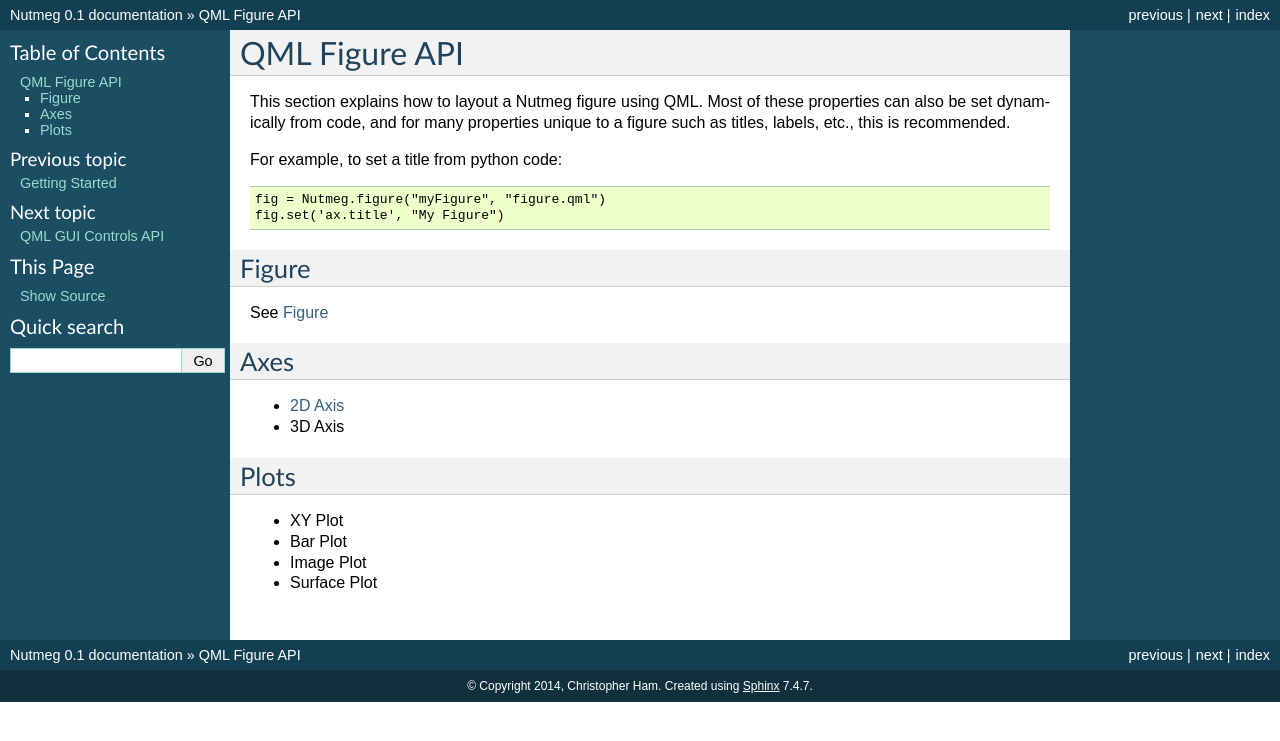
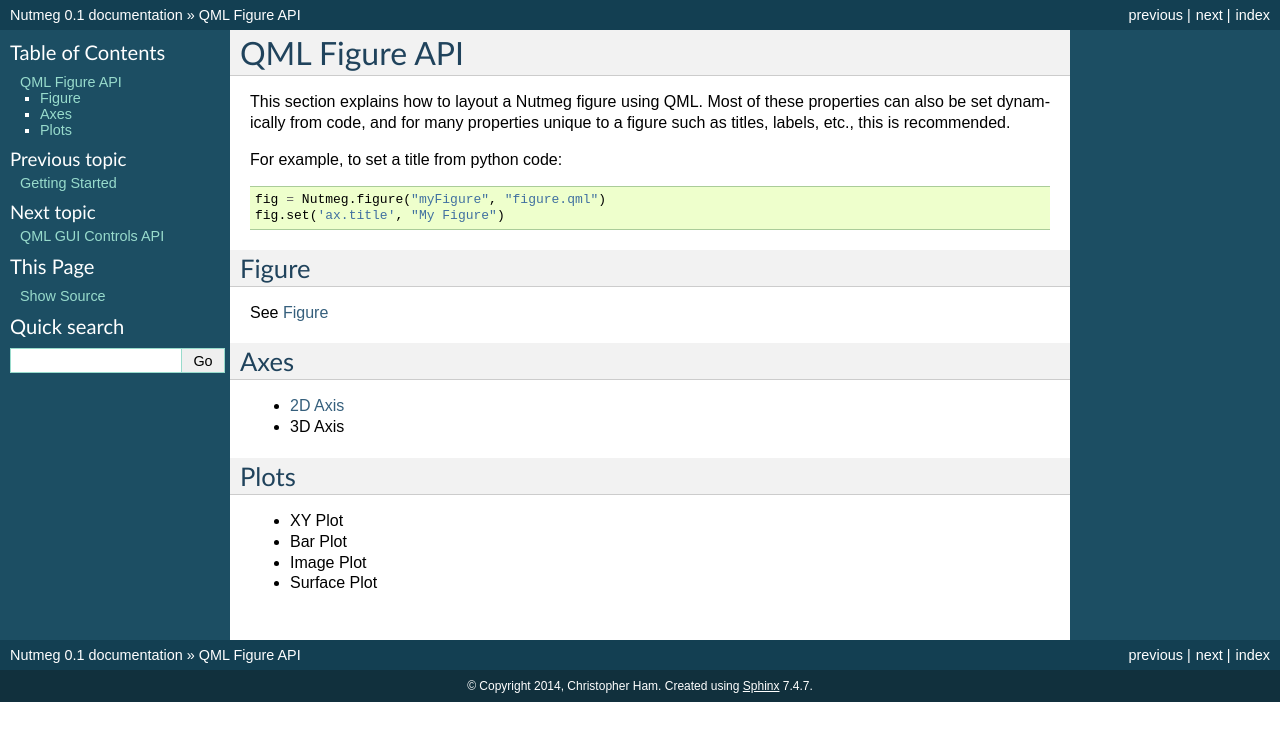
Before and after one commit to kitizz/nutmeg, a Sphinx documentation site: the page built from doc/qml_figures.rst, in a window 1280 px wide. Shown: the top 741 px of the page. Built offline with Sphinx 7.4.7, drawn with Linux system fonts in a browser that asks for light colours; formulas are drawn with MathJax 3.

```diff
--- a/doc/qml_figures.rst
+++ b/doc/qml_figures.rst
@@ -5,7 +5,7 @@ This section explains how to layout a Nutmeg figure using QML. Most of these pro
 
 For example, to set a title from python code:
 
-.. code-block:: guess
+.. code-block:: qml
 
     fig = Nutmeg.figure("myFigure", "figure.qml")
     fig.set('ax.title', "My Figure")
--- a/doc/qml_figures_axis2d.rst
+++ b/doc/qml_figures_axis2d.rst
@@ -1,6 +1,6 @@
 Axis
 ====
 
-.. doxygenclass:: Axis
+.. doxygenclass:: Axis2DBase
    :project: Nutmeg
    :members:
```
